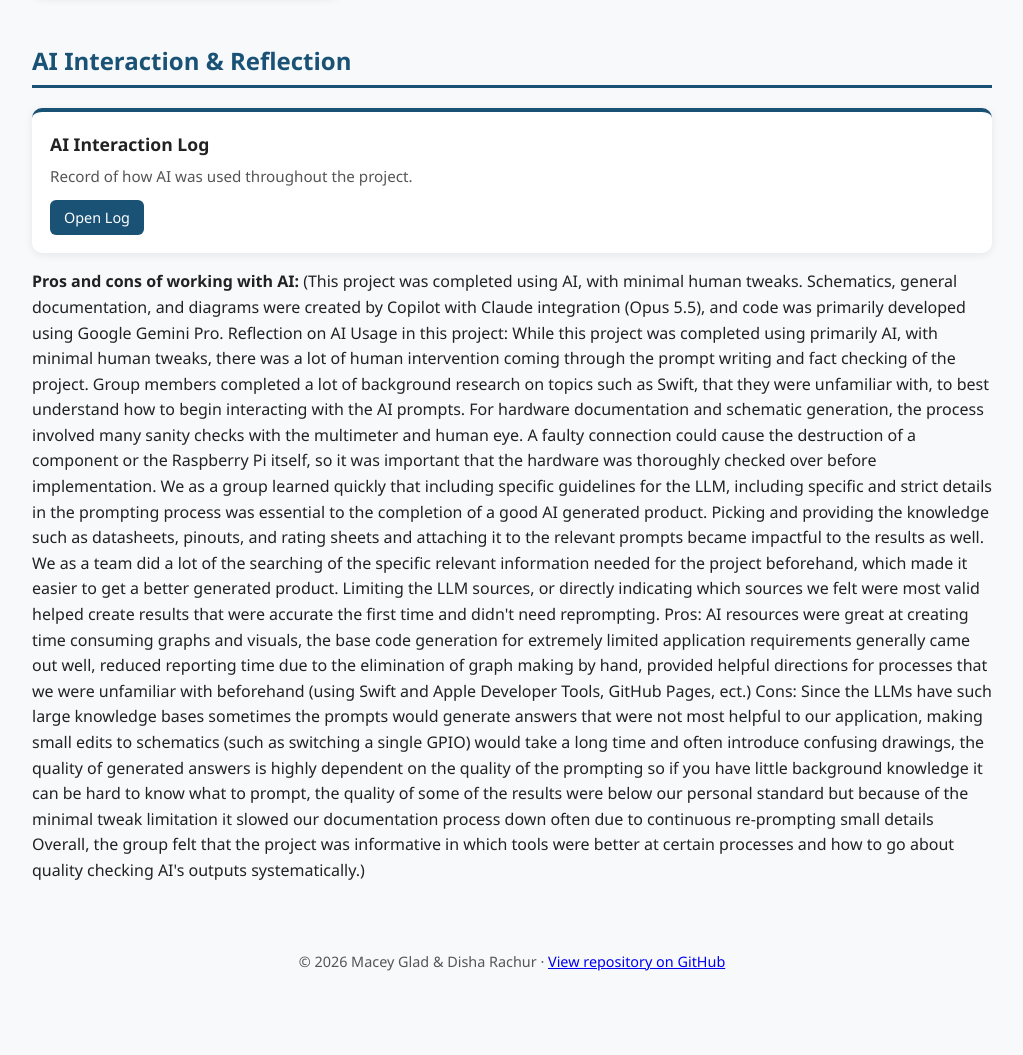
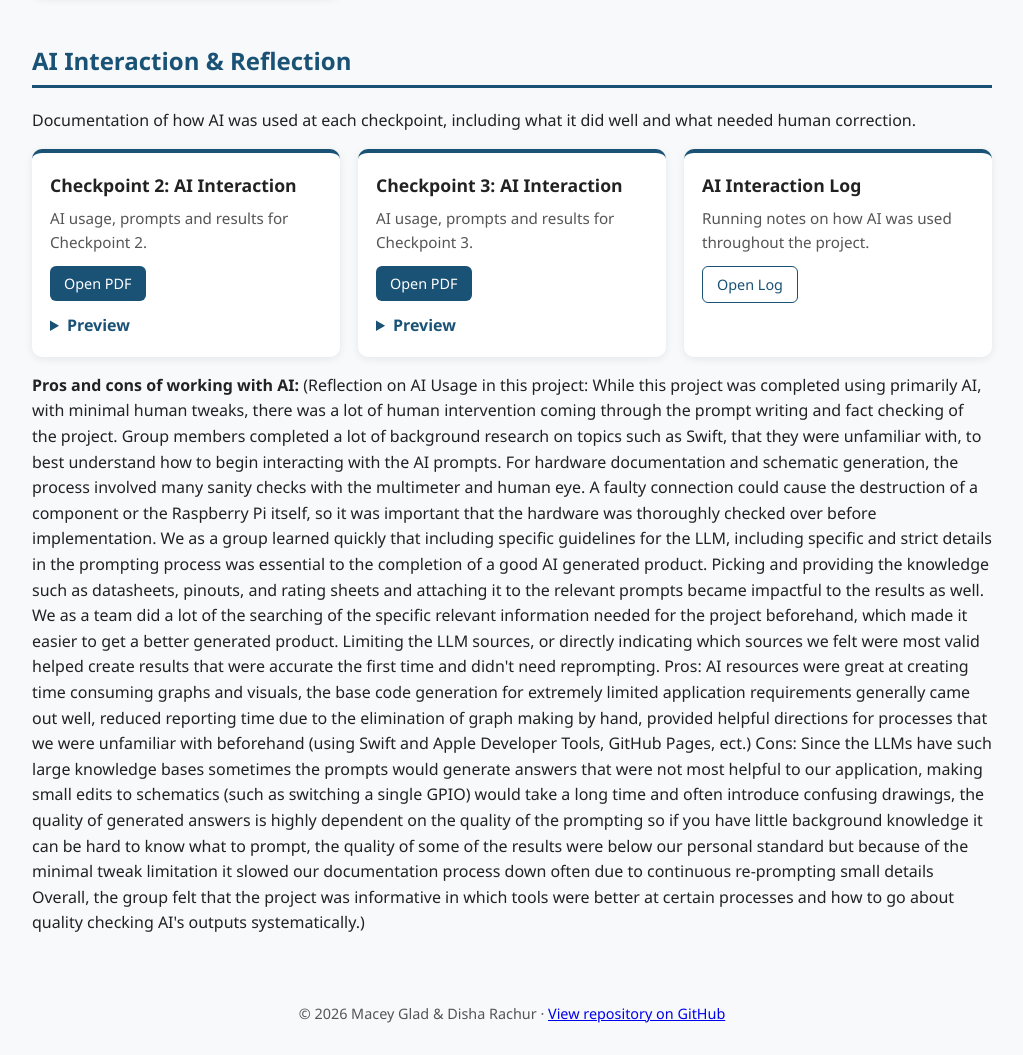
Before and after one commit to meg25799/PARMCO_FINAL_Macey_Disha, a plain HTML site: page index.html in a window 1280 px wide. Shown: the part 1900-2955 px from the top of the page, without its empty margins (128-1151 px from the left). Before the commit the page ends 2903 px from the top, so only its background shows below. Drawn offline with Linux system fonts and the light colour scheme.

Commit message:
Update index.html

```diff
--- a/index.html
+++ b/index.html
@@ -162,17 +162,39 @@
   </div>
 
   <!-- ================= AI INTERACTION ================= -->
+ <!-- ================= AI INTERACTION ================= -->
   <h2 id="ai">AI Interaction &amp; Reflection</h2>
+  <p>Documentation of how AI was used at each checkpoint, including what it did well and what needed human correction.</p>
   <div class="grid">
+
+    <div class="card">
+      <h3>Checkpoint 2: AI Interaction</h3>
+      <p>AI usage, prompts and results for Checkpoint 2.</p>
+      <a class="btn" href="AI_Interaction/Checkpoint2_AI_Interaction.pdf" target="_blank">Open PDF</a>
+      <details>
+        <summary>Preview</summary>
+        <iframe src="AI_Interaction/Checkpoint2_AI_Interaction.pdf"></iframe>
+      </details>
+    </div>
+
+    <div class="card">
+      <h3>Checkpoint 3: AI Interaction</h3>
+      <p>AI usage, prompts and results for Checkpoint 3.</p>
+      <a class="btn" href="AI_Interaction/AI_Interaction_Checkpoint3.pdf" target="_blank">Open PDF</a>
+      <details>
+        <summary>Preview</summary>
+        <iframe src="AI_Interaction/AI_Interaction_Checkpoint3.pdf"></iframe>
+      </details>
+    </div>
+
     <div class="card">
       <h3>AI Interaction Log</h3>
-      <p>Record of how AI was used throughout the project.</p>
-      <a class="btn" href="AI_Interaction/AI_Interaction_docs.txt" target="_blank">Open Log</a>
+      <p>Running notes on how AI was used throughout the project.</p>
+      <a class="btn alt" href="AI_Interaction/AI_Interaction_docs.txt" target="_blank">Open Log</a>
     </div>
+
   </div>
-  <p><strong>Pros and cons of working with AI:</strong> (This project was completed using AI, with minimal human tweaks. Schematics, general documentation, and diagrams were created by Copilot with Claude integration (Opus 5.5), and code was primarily developed using Google Gemini Pro.
-
-Reflection on AI Usage in this project:
+  <p><strong>Pros and cons of working with AI:</strong> (Reflection on AI Usage in this project:
 
 While this project was completed using primarily AI, with minimal human tweaks, there was a lot of human intervention coming through the prompt writing and fact checking of the project. Group members completed a lot of background research on topics such as Swift, that they were unfamiliar with, to best understand how to begin interacting with the AI prompts.
 
@@ -186,10 +208,6 @@ Cons: Since the LLMs have such large knowledge bases sometimes the prompts would
 
 Overall, the group felt that the project was informative in which tools were better at certain processes and how to go about quality checking AI's outputs systematically.)</p>
 
-  <!-- Marker format for human changes:
-  <p class="human-edit">[HUMAN EDIT] ... [END HUMAN EDIT]</p>
-  -->
-
 </main>
 
 <footer>
```
